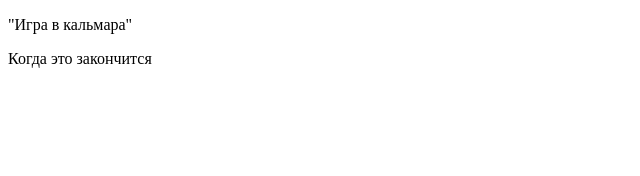
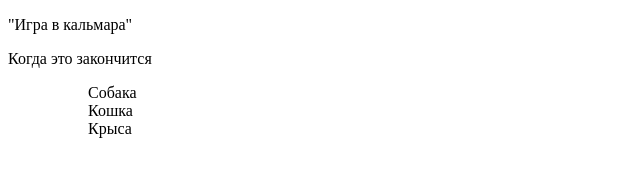
Before and after one commit to Trekit1/first-project, a plain HTML site: page index.html in a window 1280 px wide. Shown: the whole page, without its empty margins (0-640 px from the left). Drawn offline with Linux system fonts and the light colour scheme.

Commit message:
Добавлен список

```diff
--- a/index.html
+++ b/index.html
@@ -9,6 +9,13 @@
         <p>"Игра в кальмара"</p>
         <p>Когда это закончится</p>
     </div>
+    <div>
+        <ul>
+            <ol>Собака</ol>
+            <ol>Кошка</ol>
+            <ol>Крыса</ol>
+        </ul>
+    </div>
 </body>
 </head>
 </html>
```
